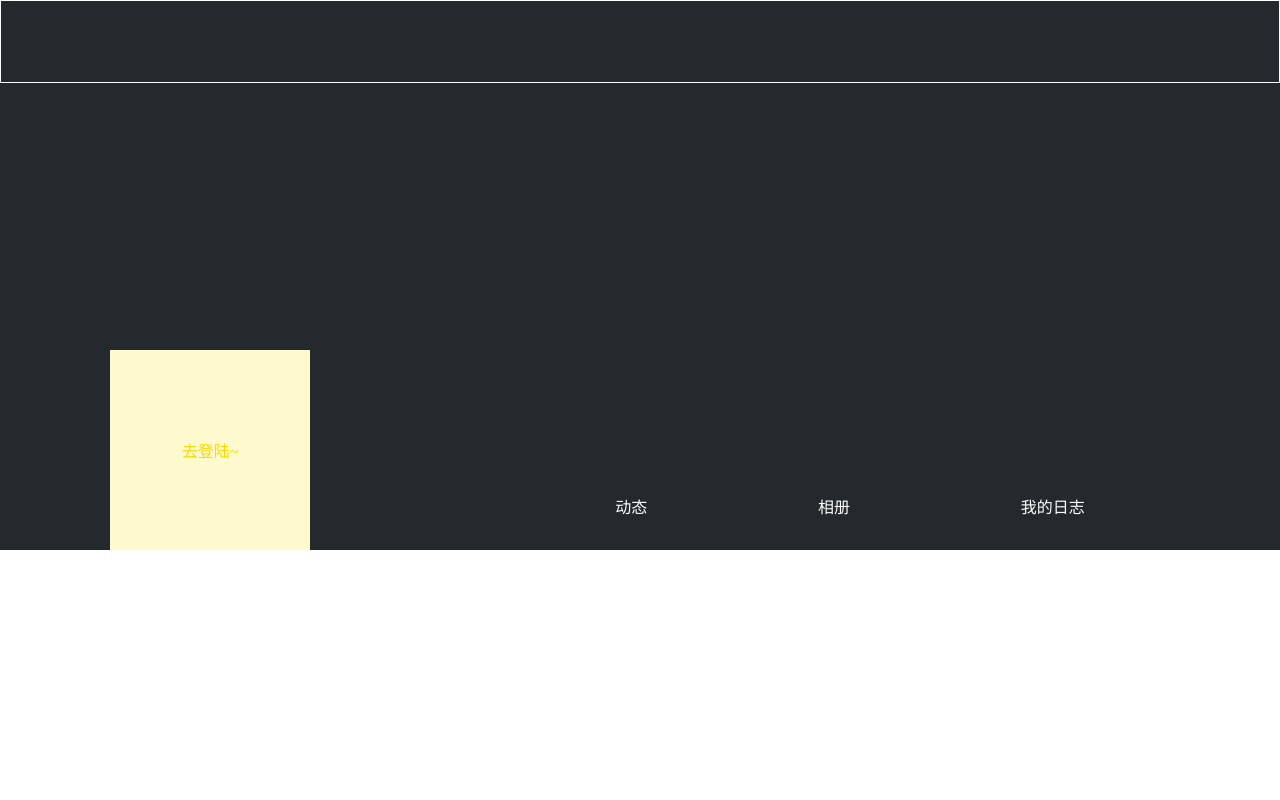
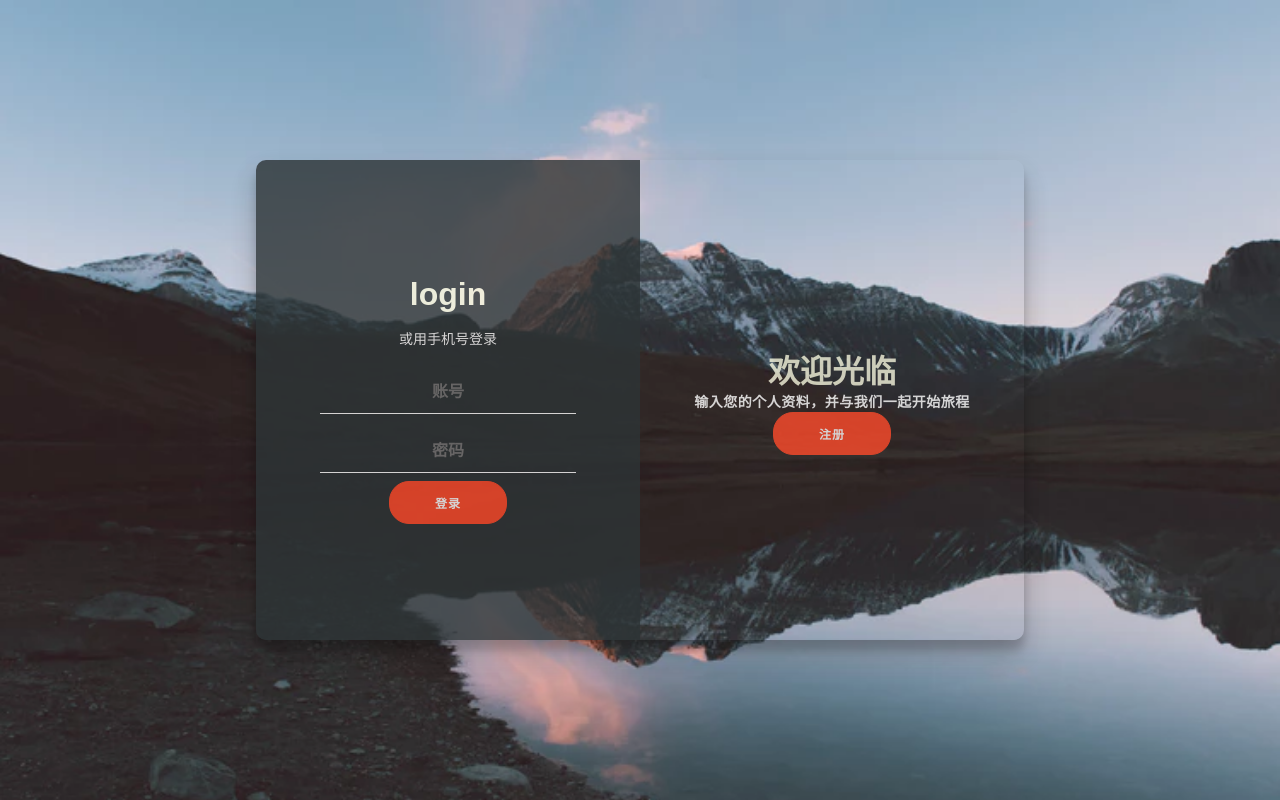
Before and after one commit to GitHub-fly/uni-space-pc, a Vue app: page /#/sign in a window 1280 px wide. Built offline with nearby package versions, Linux system fonts and the light colour scheme; a web font is replaced by a local one.

Commit message:
用作统一版本

```diff
--- a/src/views/Nav.vue
+++ b/src/views/Nav.vue
@@ -9,8 +9,9 @@
 			</div>
 			<div class="banner-bar ba-xy-e ba-xx-a">
 				<div class="avatar warm-theme ba-xx-c ba-xy-c">
-					<div class="">
-						<p class="fontcolor-dark" @click="signIn()">去登陆~</p>
+					<p class="fontcolor-dark" @click="signIn()">去登陆~</p>
+					<div class="img">
+						<img src="http://m.imeitou.com/uploads/allimg/2018082311/qdtnl3ajzuf.jpg" alt="测试头像">
 					</div>
 				</div>
 				<div class="nav ba-xx-a ba-xy-c">
@@ -77,8 +78,10 @@
 	}
 
 	.banner-tool {
+		position: sticky;
+		top: 0;
 		width: 100%;
-		height: 15%;
+		height: 10%;
 		padding: 20px 20px;
 		border: 1px solid white;
 	}
@@ -95,6 +98,17 @@
 		cursor: pointer;
 	}
 
+	.avatar:hover {
+		animation: mymove 2s infinite;
+	}
+
+	@keyframes mymove {
+	    50% {border-top-left-radius: 50%;}
+		50% {border-top-right-radius: 50%;}
+		50% {border-bottom-left-radius: 50%;}
+		50% {border-bottom-right-radius: 50%;}
+	}
+
 	.nav {
 		width: 50%;
 		height: 40%;
@@ -109,5 +123,10 @@
 		color: gold;
 	}
 
+	.img {
+		width: 100%;
+		height: 100%;
+	}
+
 
 </style>
--- a/src/views/Sign.vue
+++ b/src/views/Sign.vue
@@ -1,9 +1,357 @@
 <template>
-	<div></div>
+	<div class="big-container">
+		<div class="container">
+			<div class="form-container sign-up-container" v-if="selected===0">
+				<h1>register</h1>
+				<span>电子邮箱注册</span>
+				<input type="text" placeholder="手机号">
+				<input type="password" placeholder="密码">
+				<div class="row">
+					<input type="text" placeholder="验证码" style="width: 65%;">
+					<a @click="getcode">获取验证码</a>
+				</div>
+
+				<button @click="toregister">注册</button>
+			</div>
+			<div class="form-container sign-in-container" v-if="selected===1">
+				<h1>login</h1>
+				<a @click="mobilelogin" style="cursor: pointer;">或用手机号登录</a>
+				<input type="text" placeholder="账号" v-model="userDto.mobile">
+				<input type="password" placeholder="密码" v-model="userDto.password">
+				<button @click="signIn">登录</button>
+			</div>
+
+			<div class="form-container sign-in-container" v-if="selected===2">
+				<h1>login</h1>
+				<input type="text" placeholder="手机号">
+				<div class="row">
+					<input type="text" placeholder="验证码" style="width: 70%;" v-model="userDto.code">
+					<span>获取验证码</span>
+				</div>
+				<button @click="signIn">登录</button>
+			</div>
+
+
+			<div class="overlay-container">
+				<div class="overlay">
+					<div class="overlay-panel overlay-left" v-if="selected===0">
+						<h1>欢迎回来</h1>
+						<p>与我们保持联系请登录您的个人信息</p>
+						<button class="ghost" @click="changelogin">登录</button>
+					</div>
+
+					<div class="overlay-panel overlay-right" v-if="selected===1">
+						<h1>欢迎光临</h1>
+						<p>输入您的个人资料，并与我们一起开始旅程</p>
+						<button class="ghost" @click="changelogin">注册</button>
+					</div>
+
+					<div class="overlay-panel overlay-right" v-if="selected===2">
+						<h1>免密登录</h1>
+						<p>与我们保持联系请登录您的个人信息</p>
+						<button class="ghost" @click="changelogin">返回</button>
+					</div>
+				</div>
+			</div>
+
+		</div>
+	</div>
 </template>
 
 <script>
+	export default {
+		data() {
+			return {
+				userDto: {
+					mobile: '',
+					password: '',
+					code:''
+				},
+				selected: 1,
+				judgemobile:false
+			};
+		},
+		created() {
+
+		},
+		methods: {
+			signIn() {
+				alert(this.GLOBAL.baseUrl)
+				this.axios({
+					method:'post',
+					url:this.GLOBAL.baseUrl+'/user/sign_in',
+					data:{
+						name:this.userDto.mobile,
+						password:this.userDto.password,
+						verifyCode: this.userDto.mobile
+					},
+				}).then(res =>{
+					if(res.data.msg == "成功"){
+						alert("登录成功");
+					}else{
+						alert("密码错误")
+					}
+				});
+			},
+			toregister(){
+
+			},
+			getcode(){
+
+				this.axios.get(this.GLOBAL.baseUrl+'sms?mobile='+this.userDto.code)
+					.then(function(response) {
+
+						alert(this.GLOBAL.baseUrl+'sms?mobile='+userDto.code);
+						alert(response.data.data);
+					})
+
+			},
+			changelogin() {
+				if(this.selected==1){
+					this.selected = 0;
+				}
+				else{
+					this.selected = 1;
+				}if(this.selected ==2){
+					this.selected =1;
+				}
+
+			},
+			mobilelogin(){
+				if(this.selected==1){
+				 this.selected = 2;
+				}
+
+			}
+
+		}
+
+	}
 </script>
 
-<style>
+<style scoped>
+	.big-container {
+		font-family: 'Montserrat', sans-serif;
+		background: #f6f5f7;
+		display: flex;
+		flex-direction: column;
+		justify-content: center;
+		align-items: center;
+		height: 100vh;
+		background-image: url(../assets/img/img1.png);
+		background-size: cover;
+	}
+	h1 {
+		font-weight: bold;
+		margin: 0;
+		color: beige;
+	}
+	p {
+		font-size: 14px;
+		font-weight: bold;
+		line-height: 20px;
+		letter-spacing: 0.5px;
+	}
+
+	span {
+		font-size: 12px;
+		color: beige;
+	}
+
+	a {
+		color: #fff;
+		font-size: 14px;
+		text-decoration: none;
+		margin: 15px 0;
+	}
+
+	.container {
+		border-radius: 10px;
+		box-shadow: 0 14px 28px rgba(0, 0, 0, 0.25), 0 10px 10px rgba(0, 0, 0, 0.22);
+		position: absolute;
+		overflow: hidden;
+		width: 768px;
+		max-width: 100%;
+		min-height: 480px;
+		opacity: 0.8;
+	}
+
+	.form-container {
+		background: rgba(45, 52, 54, 1.0);
+		display: flex;
+		flex-direction: column;
+		padding: 0 50px;
+		height: 100%;
+		justify-content: center;
+		align-items: center;
+		text-align: center;
+		z-index: 1;
+	}
+
+	.social-container {
+		margin: 20px 0;
+	}
+
+	.social-container a {
+		border: 1px solid #ddd;
+		border-radius: 50%;
+		display: inline-flex;
+		justify-content: center;
+		align-items: center;
+		margin: 0 5px;
+		height: 40px;
+		width: 40px;
+	}
+
+
+	.form-container input {
+		background: #eee;
+		border: none;
+		padding: 12px 15px;
+		margin: 8px 0;
+		width: 100%;
+		background-color: red;
+	}
+
+	button {
+		border-radius: 20px;
+		border: 1px solid #ff4b2b;
+		background: #ff4b2b;
+		color: #fff;
+		font-size: 12px;
+		font-weight: bold;
+		padding: 12px 45px;
+		letter-spacing: 1px;
+		text-transform: uppercase;
+		transition: transform 80ms ease-in;
+	}
+
+	input[type=text] {
+		width: 90%;
+		text-align: center;
+		background: transparent;
+		border: none;
+		border-bottom: 1px solid #fff;
+		font-family: 'PLay', sans-serif;
+		font-size: 16px;
+		font-weight: 200px;
+		transition: border 0.5s;
+		outline: none;
+		color: #fff;
+		font-weight: bold;
+	}
+
+	input[type=password] {
+		width: 90%;
+		text-align: center;
+		background: transparent;
+		border: none;
+		border-bottom: 1px solid #fff;
+		font-family: 'PLay', sans-serif;
+		font-size: 16px;
+		font-weight: bold;
+		transition: border 0.5s;
+		outline: none;
+		color: #fff;
+	}
+
+	button:active {
+		transform: scale(0.95);
+	}
+
+
+
+	button.ghost {
+		background: transparent;
+		border-color: #ff4b2b;
+		background-color: #ff4b2b
+	}
+
+	.form-container {
+		position: absolute;
+		top: 0;
+		height: 100%;
+		transition: all 0.6s ease-in-out;
+	}
+
+	.sign-in-container {
+		left: 0;
+		width: 50%;
+	}
+
+	.sign-up-container {
+		left: 50%;
+		width: 50%;
+	}
+
+	.overlay-container {
+		position: absolute;
+		top: 0;
+		left: 0;
+		width: 100%;
+		height: 100%;
+		overflow: hidden;
+	}
+
+	.overlay {
+		background: transparent;
+		background: linear-gradient(to right, #ff4b2b, #ff416c) no repeat 0 0 /cover;
+		color: #fff;
+		position: absolute;
+		height: 100%;
+		width: 100%;
+		transform: translateX(0);
+		transition: transform 0.6s ease-in-out;
+	}
+
+	.overlay-panel {
+		position: absolute;
+		top: 0;
+		display: flex;
+		flex-direction: column;
+		justify-content: center;
+		align-items: center;
+		padding: 0 40px;
+		height: 100%;
+		width: 50%;
+		text-align: center;
+		transform: translateX(0);
+		transition: transform 0.6s ease-in-out;
+	}
+
+	.overlay-left {
+		transform: translateX(0);
+	}
+
+	.overlay-right {
+		position: relative;
+		left: 50%;
+		transform: translateX(0);
+	}
+
+
+	.container.right-panel-active .overlay-container {
+		transform: translateX(-100%);
+	}
+
+	.container.right-panel-active .sign-up-container {
+		transform: translateX(100%);
+	}
+
+	.container.right-panel-active .sign-in-container {
+		transform: translateX(100%);
+	}
+
+
+	.container.right-panel-active .overlay {
+		transform: translateX(50%);
+	}
+
+	.container.right-panel-active .overlay-left {
+		transform: translateX(-100%);
+	}
+
+	.container.right-panel-active .overlay-right {
+		transform: translateX(20%);
+	}
 </style>
```
Also changed, not shown: src/main.js (+9 -0 lines), src/router/index.js (+4 -4 lines), src/assets/img/img1.png (added), 1 other file (tests, documents, lock files or other folders).
